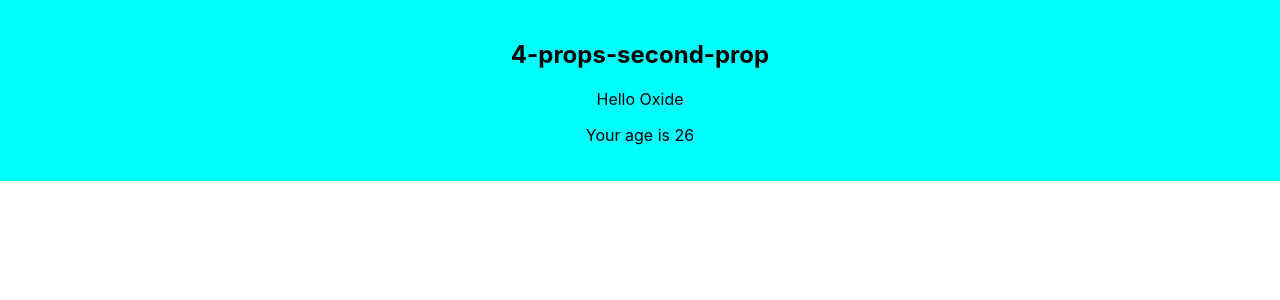
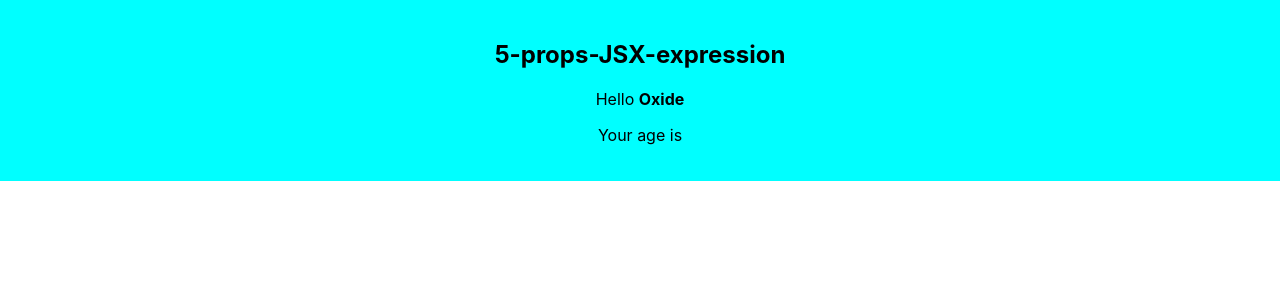
Before and after one commit to Oxidiu/react-exercises-develhope, a React (Create React App) app: page / in a window 1280 px wide. Shown: the top 300 px of the page. Built offline with nearby package versions, Linux system fonts and the light colour scheme.

Commit message:
5-props-JSX-expression

```diff
--- a/src/App.js
+++ b/src/App.js
@@ -5,8 +5,8 @@ import { Welcome } from './components/Welcome';
 function App() {
   return (
     <div className="App">
-      <h2>4-props-second-prop</h2>
-      <Welcome name="Oxide" age={26}/>
+      <h2>5-props-JSX-expression</h2>
+      <Welcome name={<strong>Oxide</strong>}/>
     </div>
   );
 }
--- a/src/components/Welcome.js
+++ b/src/components/Welcome.js
@@ -1,6 +1,5 @@
 import React from 'react'
 import { Age } from './Age'
-
 
 export class Welcome extends React.Component{
   static defaultProps = {
```
Also changed, not shown: React esercizio 17.txt (deleted), React esercizio 18.txt (added).
